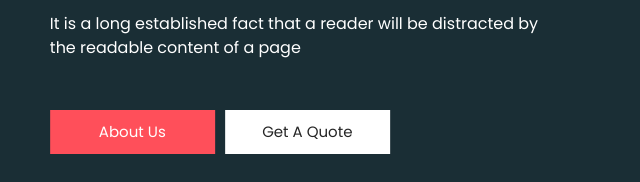
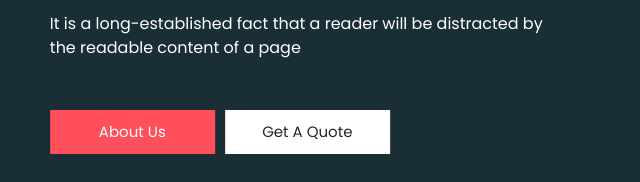
Before and after one commit to uze-zi/ansible-jenkins, a plain HTML site: page index.html in a window 1280 px wide. Shown: the part 414-596 px from the top of the page, 0-640 px from the left. Drawn offline with Linux system fonts and the light colour scheme.

Commit message:
Update index.html

```diff
--- a/index.html
+++ b/index.html
@@ -114,7 +114,7 @@
                       Here
                     </h1>
                     <p>
-                      It is a long established fact that a reader will be distracted by
+                      It is a long-established fact that a reader will be distracted by
                       the readable content of a page
                     </p>
                     <div class="btn-box">
```
